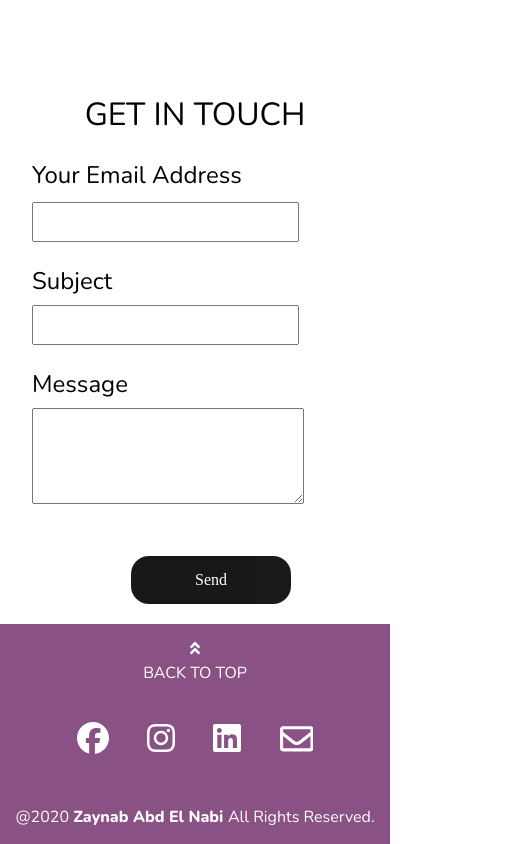
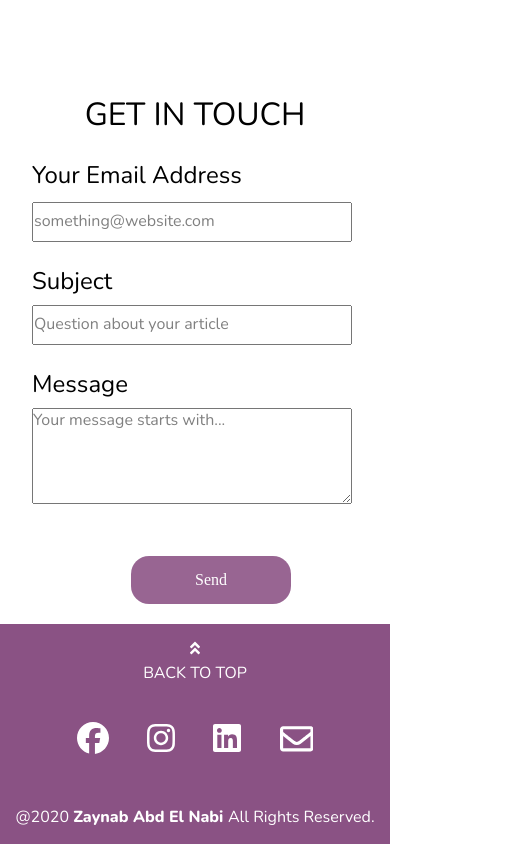
Before and after one commit to omarbanat/zaynab-portfolio-front, a React (Create React App) app: page / in a window 390 px wide. Shown: the part 2354-3198 px from the top of the page, 512 px wide, since content can reach past the window. Built offline with nearby package versions, Linux system fonts and the light colour scheme; no server answers.

Commit message:
last edit for input and textarea

```diff
--- a/src/components/ContactMe.css
+++ b/src/components/ContactMe.css
@@ -242,6 +242,7 @@
     width: 20rem;
 }
 
+
 }
 
 @media screen and (max-width:951px){
@@ -267,7 +268,7 @@
 @media screen and (max-width: 766px) {
 
     .send-btn-query {
-        background-color: black;
+        background-color:#8d5587;
 
     }
 .message-query{
@@ -279,8 +280,20 @@
         flex-direction: column;
         gap:1rem;
 }
+.email-query input::placeholder, .subject-query input::placeholder, .message-query textarea::placeholder{
+color: gray;
+}
+.message-query textarea {
+    width: 30rem !important;
+}
 
+.subject-query input {
+    width:30rem;
+}
 
+.email-query input{
+    width:30rem;
+}
 
     .contact-me {
         display: none;
@@ -337,7 +350,7 @@
 
     .message-query textarea {
         height: 6rem;
-        width: 30rem;
+        width: 25rem;
         outline: none;
         display: block;
     }
@@ -362,21 +375,30 @@
 }
 }
 
-@media screen  and (max-width:547px){
+@media screen  and (max-width:565px){
 
     .form-query {
         margin-left: 1rem;
     }
 
     .message-query textarea {
-        width: 17rem !important;
+        width: 20rem !important;
     }
 
-    .subject-query{
-        width:25rem;
+    .subject-query input {
+        width:18rem;
     }
 
-    .email-query{
-        width:25rem;
+    .email-query input{
+        width:18rem;
     }
 }
+@media screen  and (max-width:565px){
+    .subject-query input {
+        width:20rem;
+    }
+
+    .email-query input{
+        width:20rem;
+    }
+}
```
